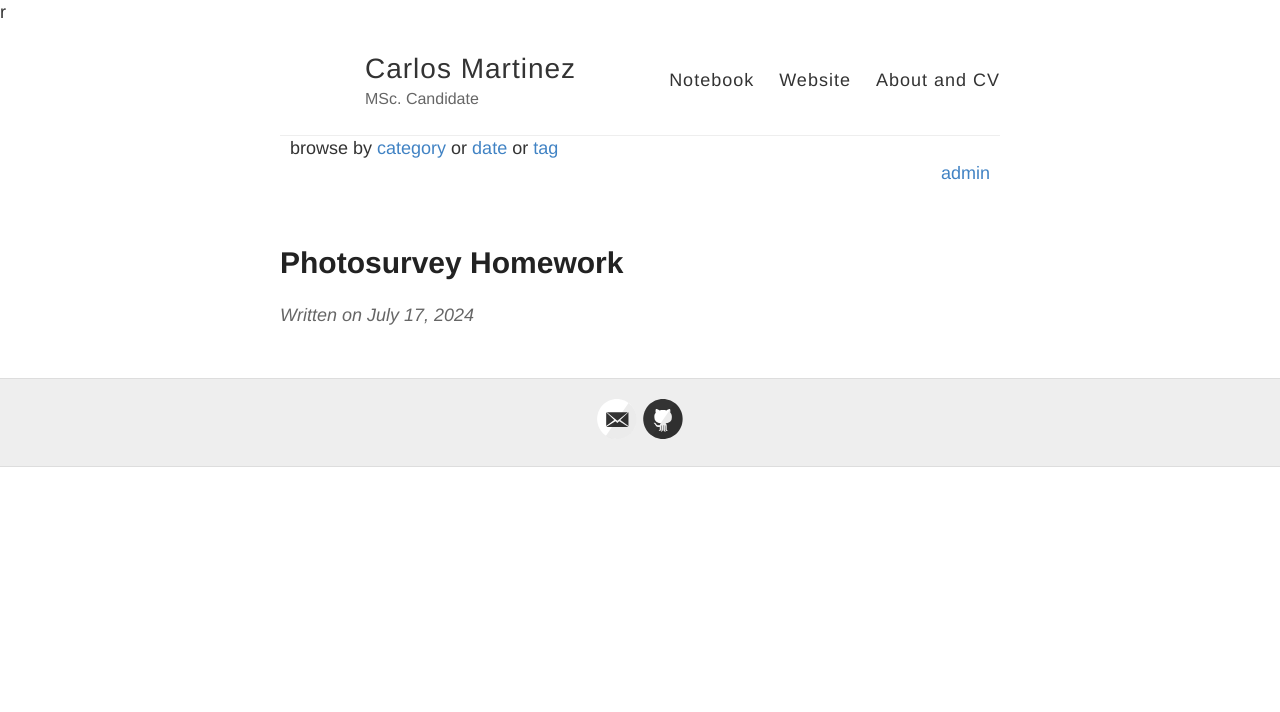
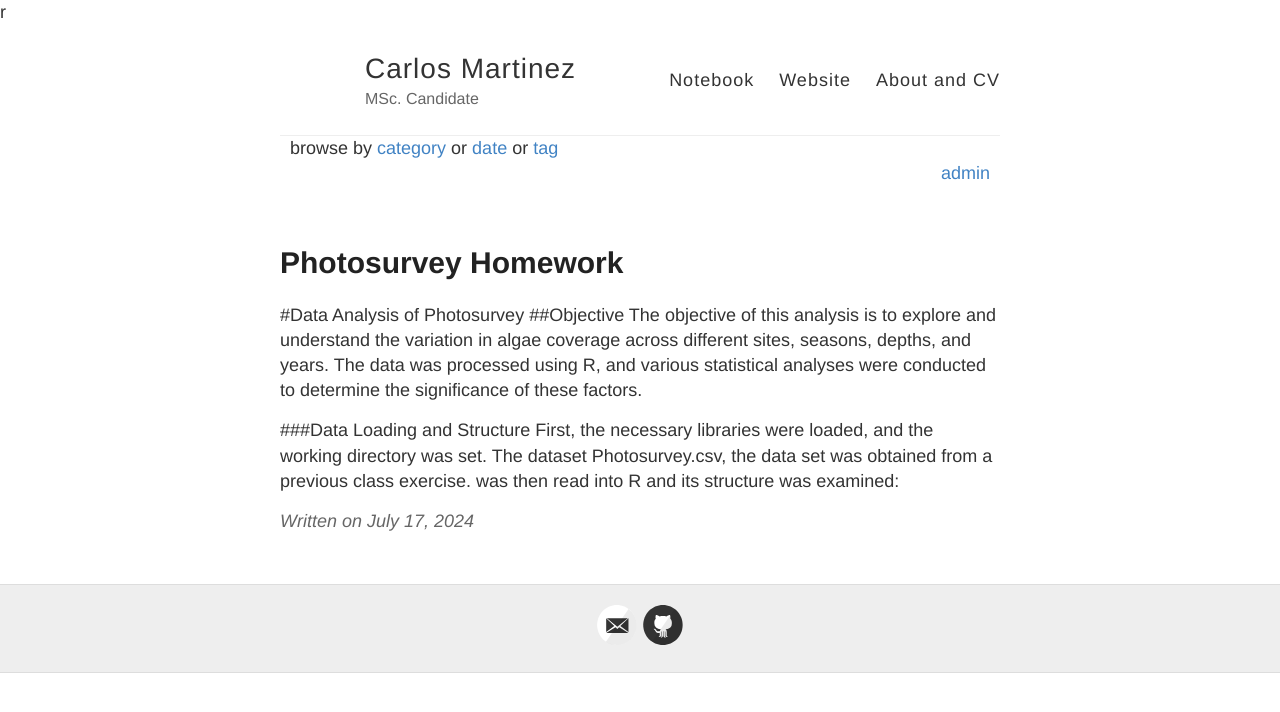
Before and after one commit to CarlosMartinezPenate/CarlosNotebook, a Jekyll site: the page built from _posts/2024-07-17-Photosurvey-Homework.md, in a window 1280 px wide. Shown: the top 712 px of the page. Built offline with Jekyll 4.4.1, drawn with Linux system fonts in a browser that asks for light colours.

Commit message:
Update 2024-07-17-Photosurvey-Homework.md

```diff
--- a/_posts/2024-07-17-Photosurvey-Homework.md
+++ b/_posts/2024-07-17-Photosurvey-Homework.md
@@ -5,3 +5,9 @@ date: '2024-07-17'
 categories: Homeworks
 tags: R
 ---
+#Data Analysis of Photosurvey
+##Objective
+The objective of this analysis is to explore and understand the variation in algae coverage across different sites, seasons, depths, and years. The data was processed using R, and various statistical analyses were conducted to determine the significance of these factors.
+
+###Data Loading and Structure
+First, the necessary libraries were loaded, and the working directory was set. The dataset Photosurvey.csv, the data set was obtained from a previous class exercise. was then read into R and its structure was examined:
```
